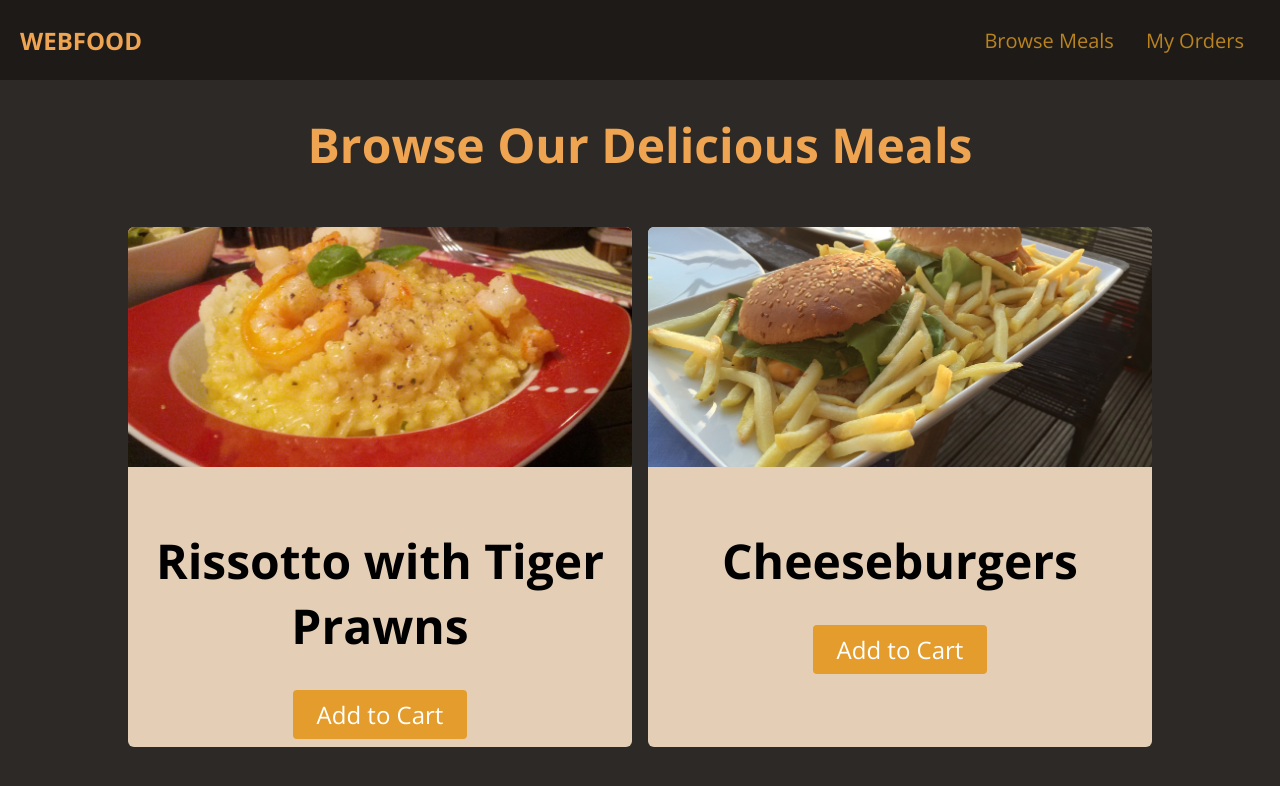
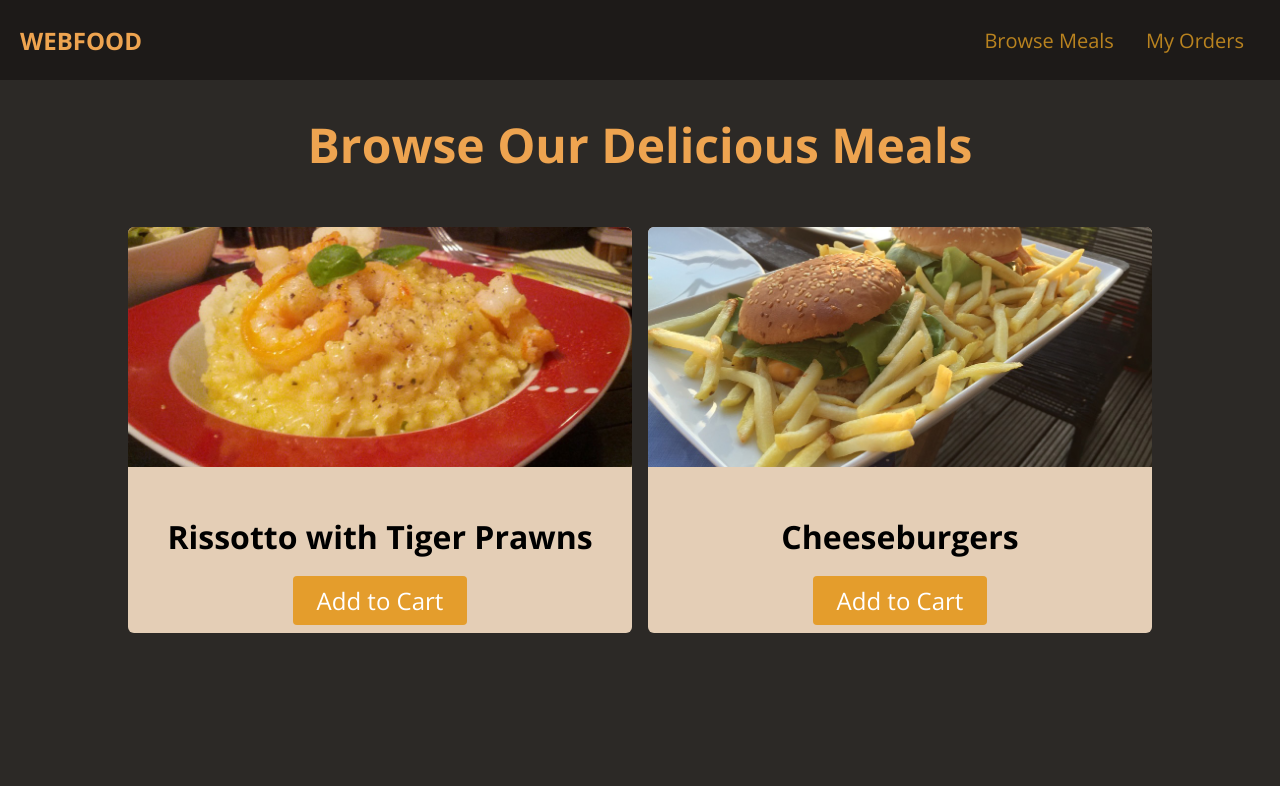
Before and after one commit to avishkaindula/0008-responsive-design-project, a plain HTML site: page index.html in a window 1280 px wide. Drawn offline with nearby package versions, Linux system fonts and the light colour scheme.

Commit message:
rem unit

```diff
--- a/styles.css
+++ b/styles.css
@@ -89,7 +89,7 @@ h2 {
   /* if the parent has no font-size defined, then it takes the 100% value
   of the font-size defined on the browser settings. */
 
-  font-size: 2em;
+  /* font-size: 2em; */
   /* em unit behave as same as the % unit.
   1em = 100%
   2em = 200%
@@ -98,6 +98,12 @@ h2 {
   font-size. Which is 48px.
   if the parent has no font-size defined, then it takes the 200% value
   of the font-size defined on the browser settings. */
+
+  font-size: 2rem;
+  /* rem unit doesn't depend on the parent's font-size.
+  Instead it always relative to the font-size defined in the browser
+  settings.(or the root element's font size. [root element means html {} element.])
+  2rem = 200% of the font-size defined on the browser settings. */
 }
 
 .btn {
```
